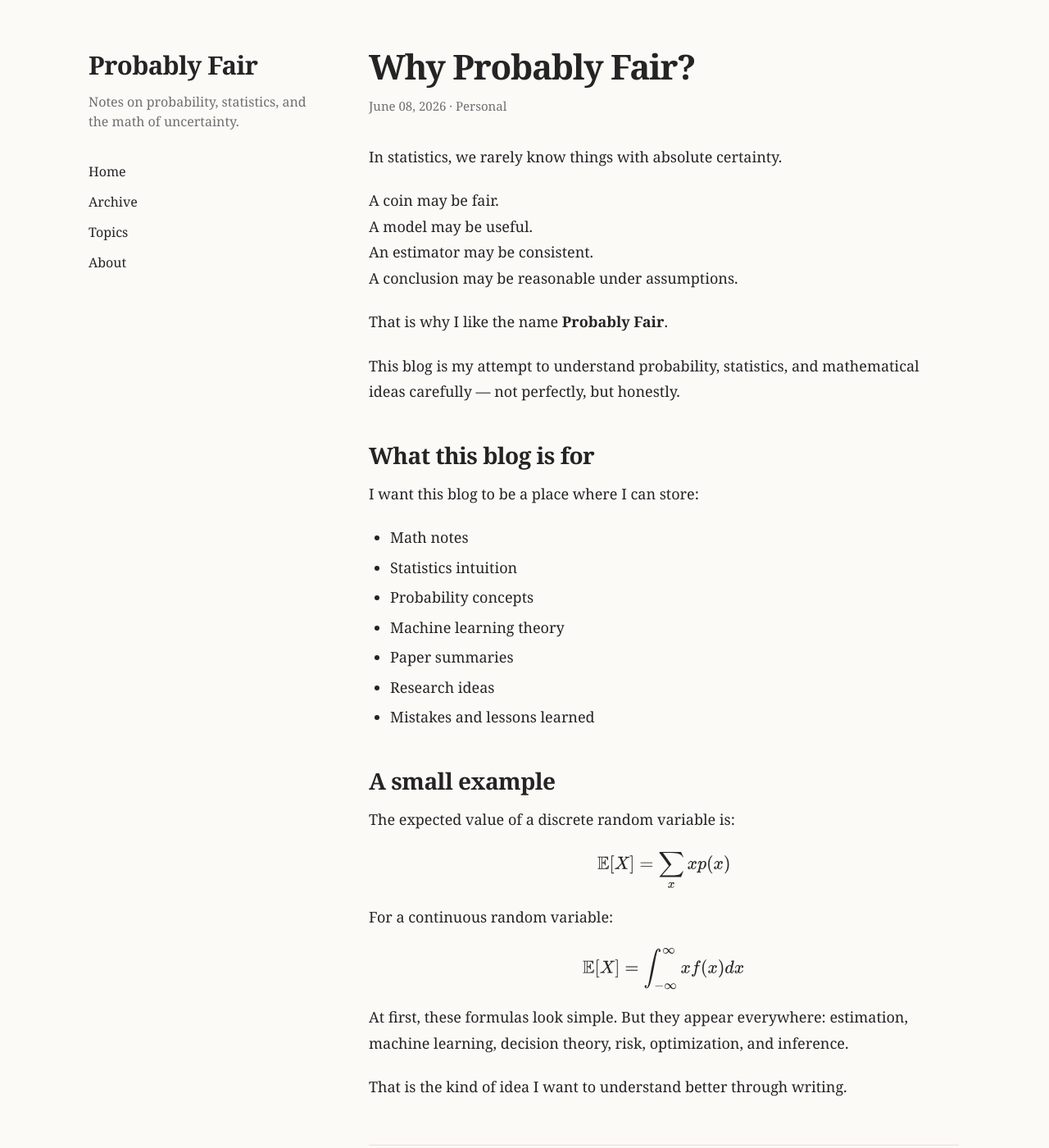
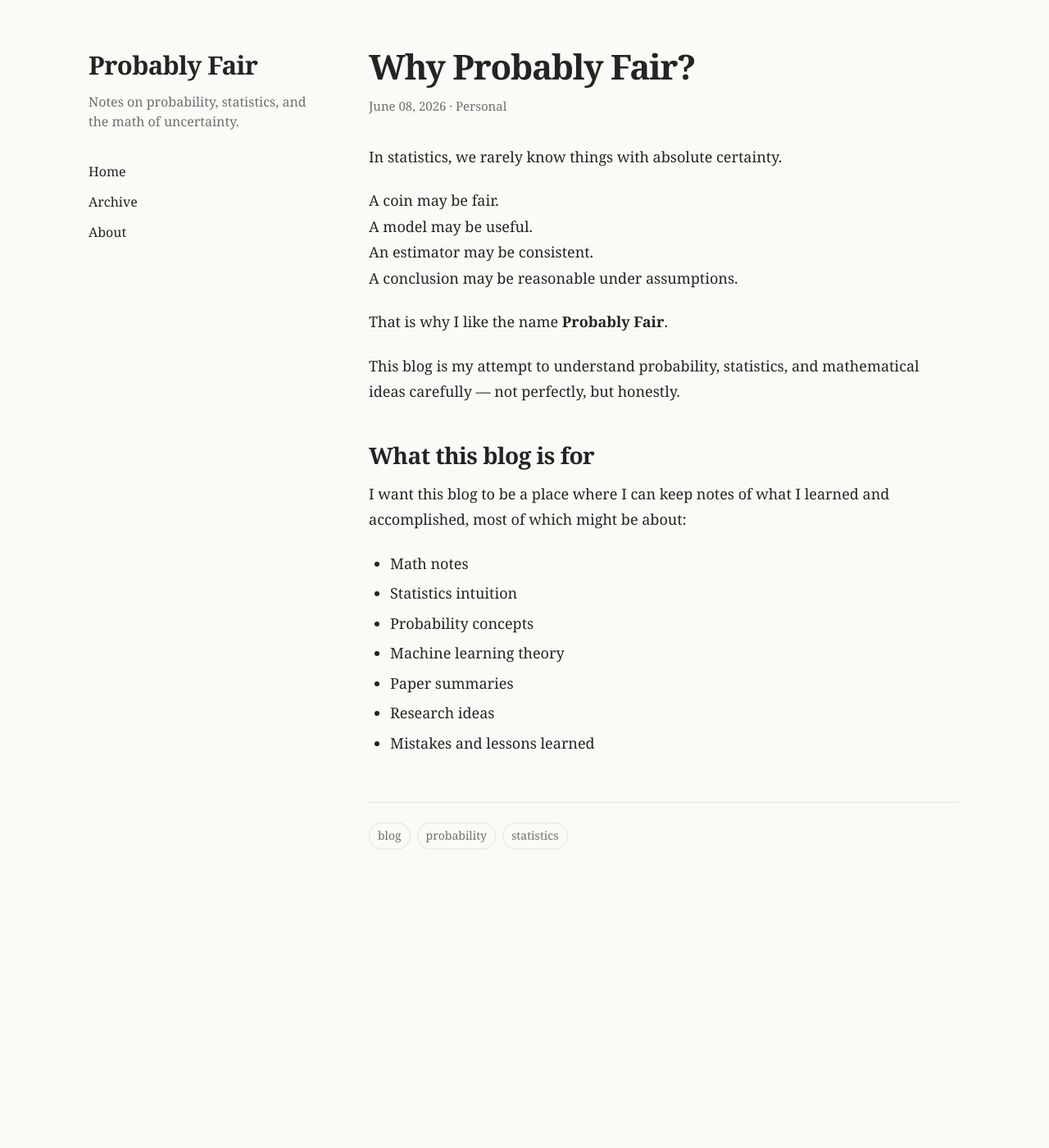
Before and after one commit to probablyfair/probablyfair.github.io, a Jekyll site: the page built from _posts/2026-06-08-why-probably-fair.md, in a window 1280 px wide and 1400 px high. Shown: the whole window at 82% size. Built offline with Jekyll 4.4.1, drawn with Linux system fonts in a browser that asks for light colours.

Commit message:
Modify pages

```diff
--- a/_layouts/default.html
+++ b/_layouts/default.html
@@ -45,7 +45,6 @@
       <nav class="nav">
         <a href="{{ '/' | relative_url }}">Home</a>
         <a href="{{ '/archive/' | relative_url }}">Archive</a>
-        <a href="{{ '/topics/' | relative_url }}">Topics</a>
         <a href="{{ '/about/' | relative_url }}">About</a>
       </nav>
     </aside>
--- a/_posts/2026-06-08-why-probably-fair.md
+++ b/_posts/2026-06-08-why-probably-fair.md
@@ -19,7 +19,7 @@ This blog is my attempt to understand probability, statistics, and mathematical
 
 ## What this blog is for
 
-I want this blog to be a place where I can store:
+I want this blog to be a place where I can keep notes of what I learned and accomplished, most of which might be about:
 
 - Math notes
 - Statistics intuition
@@ -28,21 +28,3 @@ I want this blog to be a place where I can store:
 - Paper summaries
 - Research ideas
 - Mistakes and lessons learned
-
-## A small example
-
-The expected value of a discrete random variable is:
-
-$$
-\mathbb{E}[X] = \sum_x x p(x)
-$$
-
-For a continuous random variable:
-
-$$
-\mathbb{E}[X] = \int_{-\infty}^{\infty} x f(x) dx
-$$
-
-At first, these formulas look simple. But they appear everywhere: estimation, machine learning, decision theory, risk, optimization, and inference.
-
-That is the kind of idea I want to understand better through writing.
```
Also changed, not shown: about.md (+2 -6 lines).
